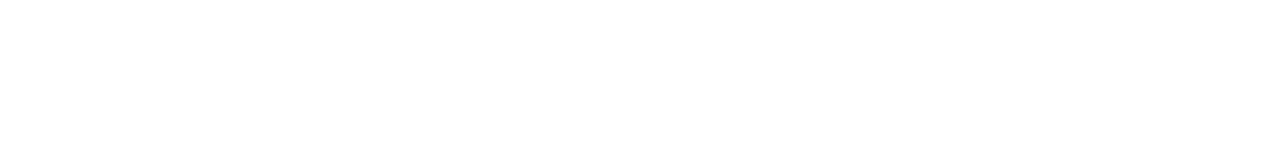
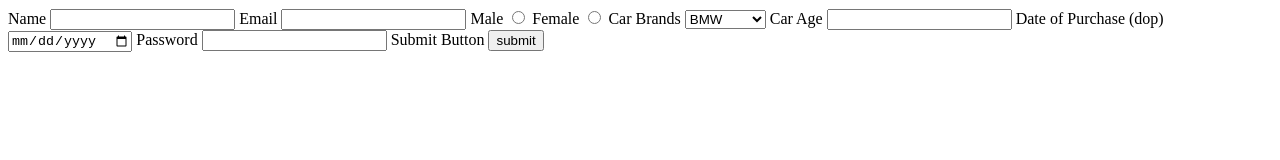
Before and after one commit to acciojob/car-insurance-form-LokeshGoswami2003, a website: page main.html in a window 1280 px wide. Drawn offline with Linux system fonts and the light colour scheme.

Commit message:
created a submission

```diff
--- a/main.html
+++ b/main.html
@@ -8,6 +8,40 @@
 
 <body>
 	<!-- the entire body must be written by student -->
+	<form method="post">
+		<label for="name">Name</label>
+		<input type="text" id="name" required>
+
+		<label for="email">Email</label>
+		<input type="email" id="email" required>
+
+		<label for="gender_m">Male</label>
+		<input type="radio" id="gender_m" name="gender" required>
+
+		<label for="gender_f">Female</label>
+		<input type="radio" id="gender_f" name="gender" required>
+
+
+		<label for="cars">Car Brands</label>
+		<select id="cars">
+			<option>BMW</option>
+			<option>Audi</option>
+			<option>Mercedez</option>
+		</select>
+
+		<label for="carage">Car Age</label>
+		<input type="number" id="carage" required>
+
+		<label for="dop">Date of Purchase (dop)</label>
+		<input type="date" id="dop" required>
+
+		<label for="password">Password</label>
+		<input type="password" id="password" required>
+
+		<label>Submit Button</label>
+		<button type="submit">submit</button>
+
+	</form>
     <script type="text/javascript" src="./script.js">
 </script>
 
```
